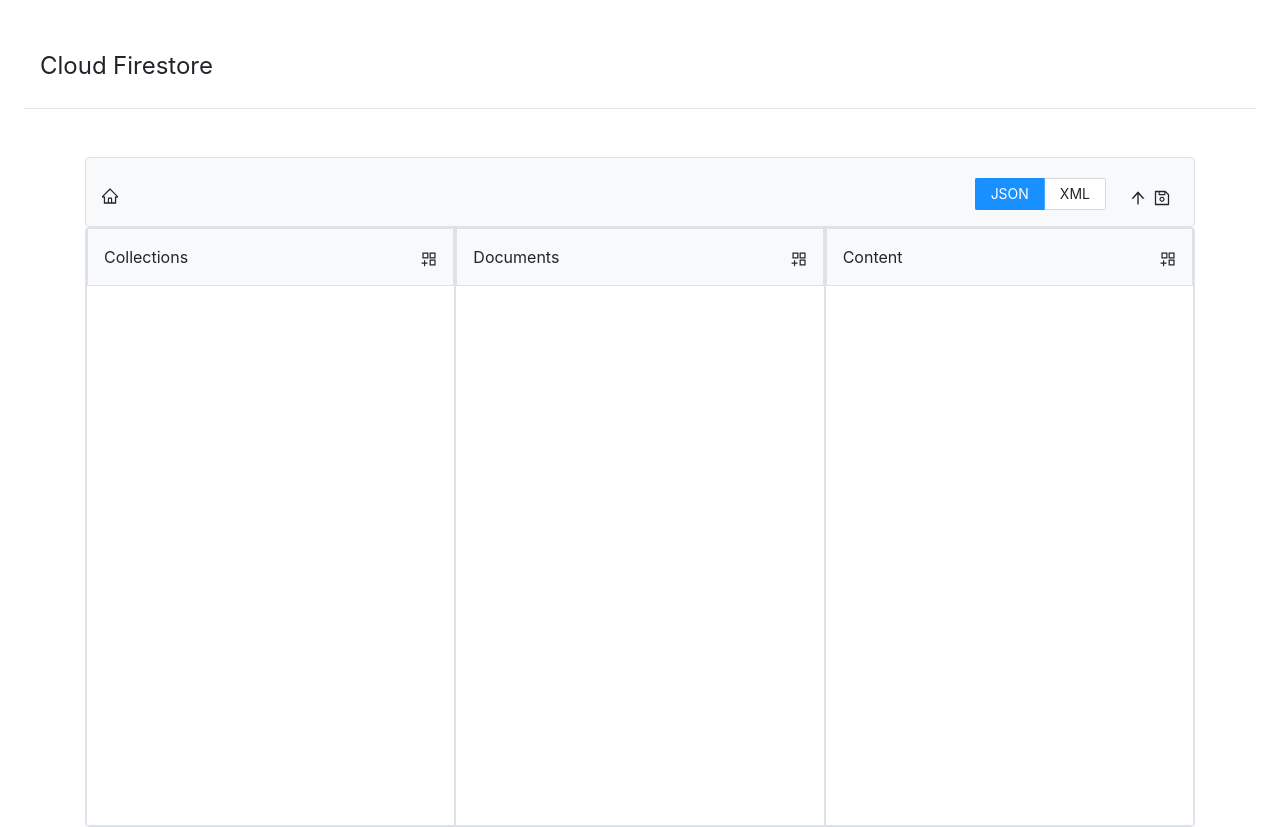
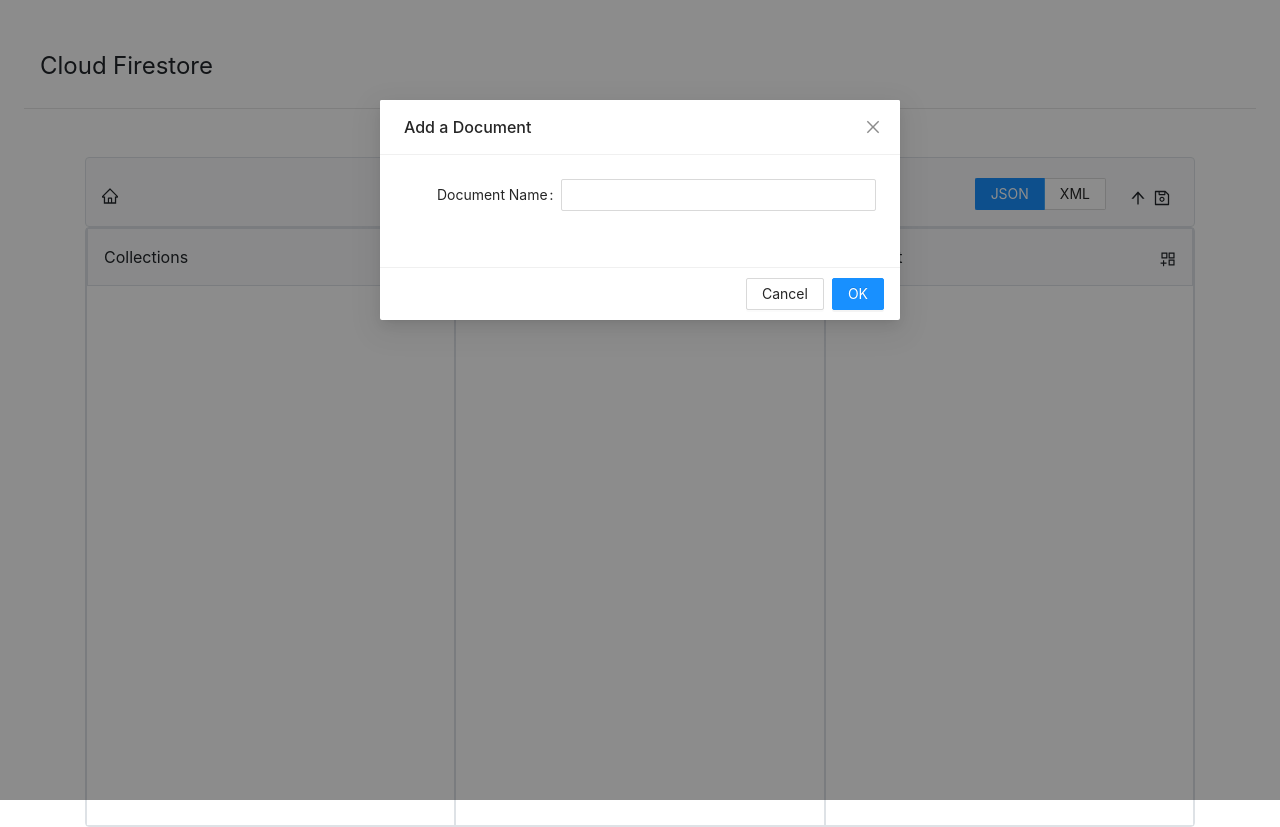
Before and after one commit to i-ates/-React-Redux-Command-Pattern-NoSQL-Demo, a React (Create React App) app: page / in a window 1280 px wide. Both pictures are taken after a click on the element 798 px from the left and 259 px from the top of the page. Built offline with nearby package versions, Linux system fonts and the light colour scheme.

Commit message:
Design progress commit v0.2

```diff
--- a/src/components/Documents.js
+++ b/src/components/Documents.js
@@ -1,15 +1,53 @@
-import { AppstoreAddOutlined } from "@ant-design/icons";
+import {AppstoreAddOutlined} from "@ant-design/icons";
 import ContextConsumer from "../contextapi/Context";
-import {useSelector} from "react-redux";
+import {useDispatch, useSelector} from "react-redux";
+import {Form, Input, Modal} from "antd";
+import {useState} from "react";
+import uniquid from "uniquid";
+import {addCollection, updateCollection} from "../reduxState/actions";
 
+const layout = {
+  labelCol: {span: 8},
+  wrapperCol: {span: 16},
+};
 export default function Documents() {
-  const { collections } = useSelector((state) => state.collectionReducer);
+  const {collections} = useSelector((state) => state.collectionReducer);
+  const [isModalVisible, setIsModalVisible] = useState(false);
+  const [input, setInput] = useState("");
+
+  const showModal = () => {
+    setIsModalVisible(true);
+  };
+
+  const dispatch = useDispatch();
+
+  const handleOk = (trigger, setUndoCommandsCount,setRedoCommandsCount, oldCollection) => {
+    let document = {
+      id: uniquid(),
+      name: input,
+    };
+    setInput("");
+    let collection = {id: oldCollection.id, name: oldCollection.name, documents: oldCollection.documents};
+    collection.documents.push(document);
+    console.log(collection);
+    trigger.updateCollection(oldCollection, collection);
+    setUndoCommandsCount(trigger.getInvoker().getUndoCommands().length);
+    setRedoCommandsCount(trigger.getInvoker().getRedoCommands().length);
+    console.log(trigger.getInvoker().getUndoCommands().length);
+    console.log(trigger.getInvoker().getRedoCommands().length);
+    dispatch(updateCollection(collection));
+    setIsModalVisible(false);
+  };
+  const handleCancel = () => {
+    setInput("");
+    setIsModalVisible(false);
+  };
   return (
     <ContextConsumer>
       {(value) => {
-          const { setDocument, collection } = value;
+        const {setDocument, collection, trigger, setUndoCommandsCount, setRedoCommandsCount} = value;
         let currCollection = undefined;
-          if(collection !== undefined) {
+        if (collection !== undefined) {
           currCollection = collections.filter(c => {
             return c.id === collection.id
           })[0];
@@ -19,13 +57,30 @@
             <div className="p-3 bg-light border border-1">
               <div className="d-flex justify-content-between">
                 Documents
-                    <AppstoreAddOutlined className="d-flex mt-1 justify-content-end" />
+                <AppstoreAddOutlined className="d-flex mt-1 justify-content-end" onClick={showModal}/>
+                <>
+                  <Modal title="Add a Document" visible={isModalVisible} onOk={() => handleOk(trigger,setUndoCommandsCount,setRedoCommandsCount,currCollection)} onCancel={handleCancel}>
+                    <Form
+                      {...layout}
+                      name="basic"
+                    >
+                      <Form.Item
+                        label="Document Name"
+                        rules={[{required: true, message: 'Please input your document name!'}]}
+                      >
+                        <Input onChange={(e) => {
+                          setInput(e.target.value)
+                        }} value={input}/>
+                      </Form.Item>
+                    </Form>
+                  </Modal>
+                </>
               </div>
             </div>
             <div>
               {
                 currCollection && currCollection.documents && currCollection.documents.map(document => {
-                      return(
+                  return (
                     <div key={document.id} onClick={() => setDocument({id: document.id, name: document.name})} className="p-2">
                       {document.name}
                     </div>
--- a/src/reduxState/reducers/collections.js
+++ b/src/reduxState/reducers/collections.js
@@ -4,7 +4,6 @@
         },action) => {
     switch(action.type){
         case "ADD_COLLECTION":
-            console.log(action.payload);
             return {
                 ...prevState,
                 collections: [...prevState.collections,action.payload]
```
Lines whose indentation alone changed are shown as unchanged.
